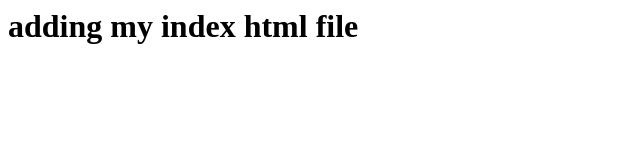
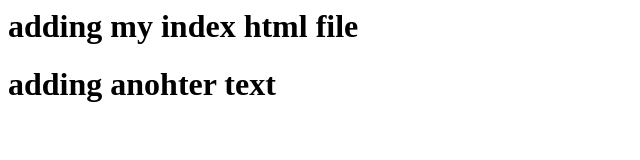
Before and after one commit to nahid537/my-first-website, a plain HTML site: page index.html in a window 1280 px wide. Shown: the whole page, without its empty margins (0-640 px from the left). Drawn offline with Linux system fonts and the light colour scheme.

Commit message:
adding another code

```diff
--- a/index.html
+++ b/index.html
@@ -1 +1,2 @@
 <h1>adding my index html file</h1>
+<h1>adding anohter text</h1>
```
